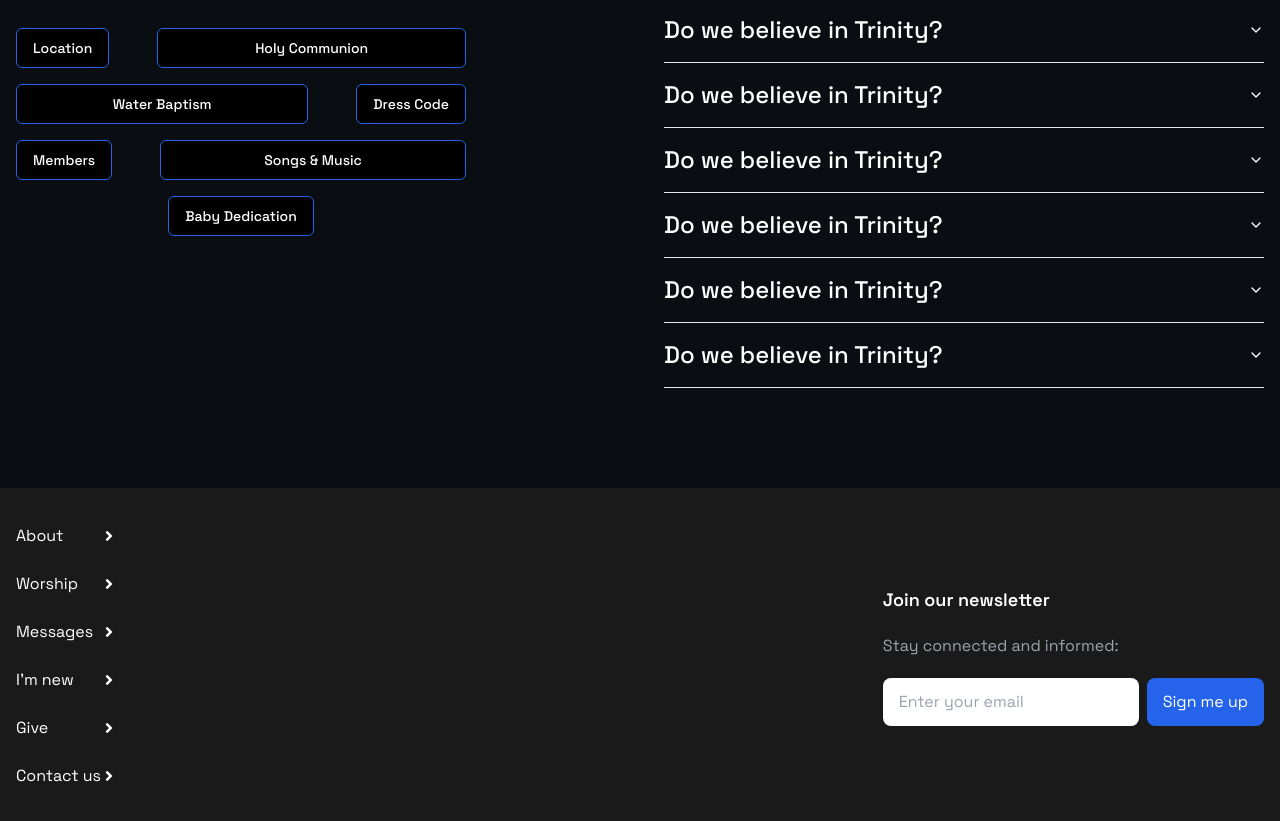
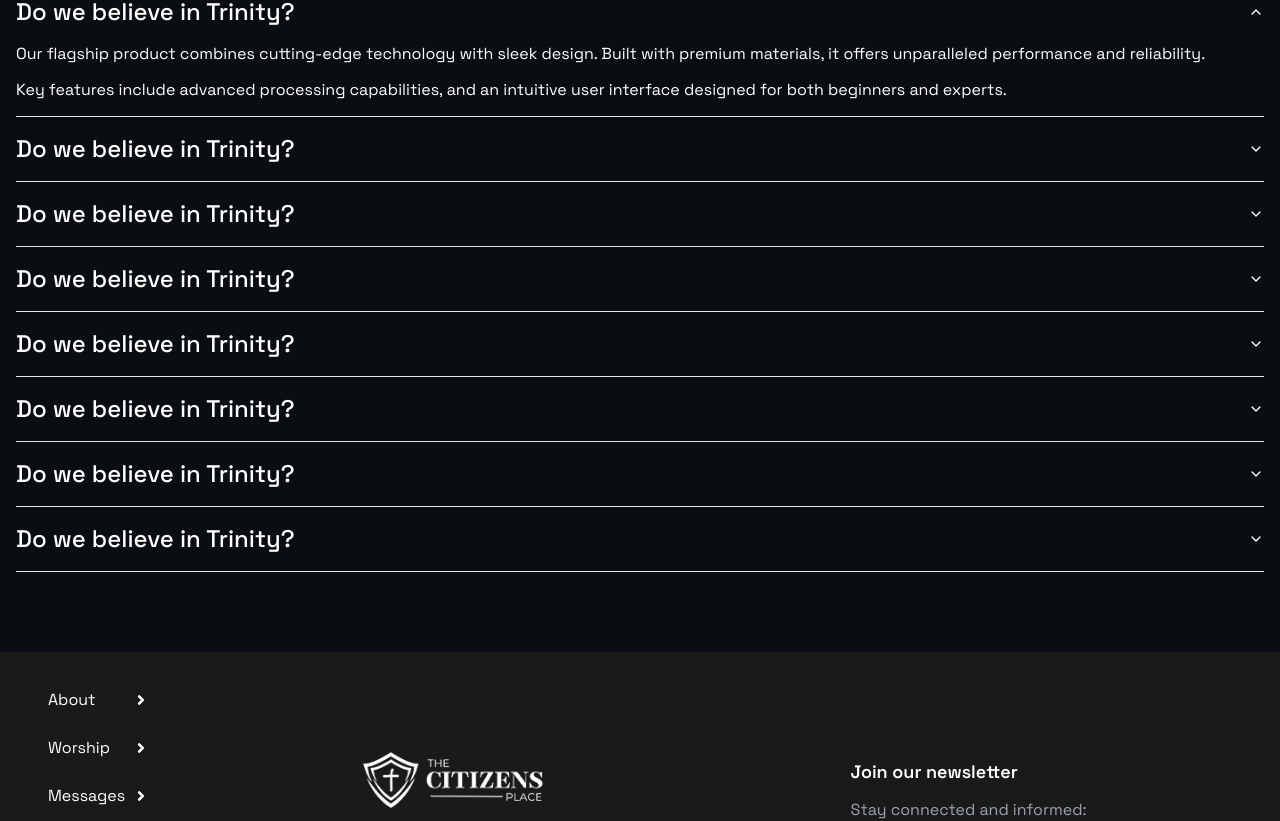
Before and after one commit to LogicSense29/the_citizens, a Next.js app: page /im-new in a window 1280 px wide. Shown: the part 1601-2422 px from the top of the page. Built offline with nearby package versions, Linux system fonts and the light colour scheme.

Commit message:
extra changes

```diff
--- a/app/im-new/page.js
+++ b/app/im-new/page.js
@@ -16,69 +16,68 @@ import React from "react";
 
 function ImNewPageContent() {
   return (
-    <main className="    w-full">
-      <div className="w-full bg-[#0a0d11] pt-[180px] min-h-screen">
+    <main className='    w-full'>
+      <div className='w-full bg-[#0a0d11] pt-[180px] min-h-screen'>
         {/* Conviction Section */}
-        <div className="container w-full h-auto py-8 sm:py-12 pb-8 px-4">
-          <h2 className="text-accent text-2xl sm:text-4xl font-bold text-center">
+        <div className='container w-full h-auto py-8 sm:py-12 pb-8 px-4'>
+          <h2 className='text-accent text-2xl sm:text-4xl font-bold text-center'>
             Our Convictions
           </h2>
-          <p className="text-white text-base sm:text-2xl max-w-3xl mx-auto text-center mt-4 sm:mt-6">
+          <p className='text-white text-base sm:text-2xl max-w-3xl mx-auto text-center mt-4 sm:mt-6'>
             While our approach remains contemporary, our beliefs stand the test
             of time. Our methods may grow, but these core beliefs will forever
             remain the foundation of LifePoints.
           </p>
           <Accordion
-            type="single"
+            type='single'
             collapsible
-            className="w-full mt-3"
-            defaultValue="item-1"
-          >
-            <AccordionItem value="item-1">
-              <AccordionTrigger className=" text-2xl">
+            className='w-full mt-3'
+            defaultValue='item-1'>
+            <AccordionItem value='item-1'>
+              <AccordionTrigger className=' text-2xl'>
                 Do we believe in Trinity?
               </AccordionTrigger>
-              <AccordionContent className="flex flex-col gap-4 text-balance">
-                <p className=" text-[1rem]">
+              <AccordionContent className='flex flex-col gap-4 text-balance'>
+                <p className=' text-[1rem]'>
                   Our flagship product combines cutting-edge technology with
                   sleek design. Built with premium materials, it offers
                   unparalleled performance and reliability.
                 </p>
-                <p className=" text-[1rem]">
+                <p className=' text-[1rem]'>
                   Key features include advanced processing capabilities, and an
                   intuitive user interface designed for both beginners and
                   experts.
                 </p>
               </AccordionContent>
             </AccordionItem>
-            <AccordionItem value="item-2">
-              <AccordionTrigger className=" text-2xl">
+            <AccordionItem value='item-2'>
+              <AccordionTrigger className=' text-2xl'>
                 Do we believe in Trinity?
               </AccordionTrigger>
-              <AccordionContent className="flex flex-col gap-4 text-balance">
-                <p className=" text-[1rem]">
+              <AccordionContent className='flex flex-col gap-4 text-balance'>
+                <p className=' text-[1rem]'>
                   We offer worldwide shipping through trusted courier partners.
                   Standard delivery takes 3-5 business days, while express
                   shipping ensures delivery within 1-2 business days.
                 </p>
-                <p className=" text-[1rem]">
+                <p className=' text-[1rem]'>
                   All orders are carefully packaged and fully insured. Track
                   your shipment in real-time through our dedicated tracking
                   portal.
                 </p>
               </AccordionContent>
             </AccordionItem>
-            <AccordionItem value="item-3">
-              <AccordionTrigger className=" text-2xl">
+            <AccordionItem value='item-3'>
+              <AccordionTrigger className=' text-2xl'>
                 Do we believe in Trinity?
               </AccordionTrigger>
-              <AccordionContent className="flex flex-col gap-4 text-balance">
-                <p className=" text-[1rem]">
+              <AccordionContent className='flex flex-col gap-4 text-balance'>
+                <p className=' text-[1rem]'>
                   We stand behind our products with a comprehensive 30-day
                   return policy. If you&apos;re not completely satisfied, simply
                   return the item in its original condition.
                 </p>
-                <p className=" text-[1rem]">
+                <p className=' text-[1rem]'>
                   Our hassle-free return process includes free return shipping
                   and full refunds processed within 48 hours of receiving the
                   returned item.
@@ -89,23 +88,23 @@ function ImNewPageContent() {
         </div>
       </div>
       {/* Salvation Prayer Section */}
-      <div className="w-full text-black">
-        <div className="container text-center w-full h-auto py-8 sm:py-12 mb-8 px-4">
-          <h1 className="text-black text-4xl font-bold">Salvation Prayer</h1>
-          <p className="font-semibold">
+      <div className='w-full text-black'>
+        <div className='container text-center w-full h-auto py-8 sm:py-12 mb-8 px-4'>
+          <h1 className='text-black text-4xl font-bold'>Salvation Prayer</h1>
+          <p className='font-semibold'>
             Have you ever made Jesus the Lord and Savior of your life?
           </p>
-          <p className="font-semibold">
+          <p className='font-semibold'>
             If not, pray this prayer and start a new life in Christ.
           </p>{" "}
-          <div className="border border-[#006CFF] border-t-0 p-4">
-            <div className="flex justify-center items-center gap-12 mb-4">
-              <div className="flex-1 border-b border-[#006CFF] mt-2 max-w-[550px]"></div>
-              <span className="font-semibold">Dear God,</span>
-              <div className="flex-1 border-b border-[#006CFF] mt-2 max-w-[550px]"></div>
+          <div className='border border-[#006CFF] border-t-0 p-4'>
+            <div className='flex justify-center items-center gap-12 mb-4'>
+              <div className='flex-1 border-b border-[#006CFF] mt-2 max-w-[550px]'></div>
+              <span className='font-semibold'>Dear God,</span>
+              <div className='flex-1 border-b border-[#006CFF] mt-2 max-w-[550px]'></div>
             </div>
-            <div className="">
-              <p className=" font-semibold">
+            <div className=''>
+              <p className=' font-semibold'>
                 I come to You in the Name of Jesus. I admit that I am not right
                 with You, and I want to be right with You. I ask You to forgive
                 me of all my sins. The Bible says if I confess with my mouth
@@ -114,7 +113,7 @@ function ImNewPageContent() {
                 my heart and I confess with my mouth that Jesus is the Lord and
                 Savior of my life. Thank You for saving me!
               </p>
-              <p className=" font-semibold mb-4">
+              <p className=' font-semibold mb-4'>
                 In Jesus’ Name, I pray. Amen.
               </p>
             </div>
@@ -122,23 +121,23 @@ function ImNewPageContent() {
         </div>
       </div>
       {/* Faq Section  */}
-      <div className=" bg-[#0a0d11] pb-8">
-        <div className="container w-full h-auto py-8 sm:py-12 px-4 flex gap-12 items-center justify-center min-h-screen">
-          <div className=" flex-1">
-            <h2 className="text-white text-start text-6xl sm:text-4xl font-bold">
+      <div className=' bg-[#0a0d11] pb-8'>
+        <div className='container w-full h-auto py-8 sm:py-12 px-4 flex-col gap-12 items-center justify-center min-h-screen'>
+          <div className=' flex-1'>
+            <h2 className='text-white text-start text-6xl sm:text-4xl font-bold'>
               FAQs
             </h2>
-            <p className="text-white text-base sm:text-2xl max-w-xl text-start mt-4 sm:mt-6">
+            <p className='text-white text-base sm:text-2xl max-w-xl text-start mt-4 sm:mt-6'>
               Everything you ned to know about The Citizen's Place Church
             </p>
-            <div className="mt-6 max-w-[450px] ">
+            <div className='mt-6 max-w-xl flex flex-wrap justify-between'>
               {/* item  */}
-              <div className="flex gap-12 mb-4">
-                <div className="flex-2">
+              <div className='flex gap-6 mb-4'>
+                <div className=''>
                   <TooltipProvider delayDuration={100}>
                     <Tooltip>
                       <TooltipTrigger asChild>
-                        <Button variant="outline" className="w-full">
+                        <Button variant='outline' className='w-full'>
                           Location
                         </Button>
                       </TooltipTrigger>
@@ -148,11 +147,11 @@ function ImNewPageContent() {
                     </Tooltip>
                   </TooltipProvider>
                 </div>
-                <div className="flex-1">
+                <div className=''>
                   <TooltipProvider delayDuration={100}>
                     <Tooltip>
                       <TooltipTrigger asChild>
-                        <Button variant="outline" className="w-full">
+                        <Button variant='outline' className='w-full'>
                           Holy Communion
                         </Button>
                       </TooltipTrigger>
@@ -164,12 +163,12 @@ function ImNewPageContent() {
                 </div>
               </div>
               {/* item  */}
-              <div className="flex gap-12 mb-4">
-                <div className="flex-1">
+              <div className='flex gap-6 mb-4'>
+                <div className=''>
                   <TooltipProvider delayDuration={100}>
                     <Tooltip>
                       <TooltipTrigger asChild>
-                        <Button variant="outline" className="w-full">
+                        <Button variant='outline' className='w-full'>
                           Water Baptism
                         </Button>
                       </TooltipTrigger>
@@ -179,11 +178,11 @@ function ImNewPageContent() {
                     </Tooltip>
                   </TooltipProvider>
                 </div>
-                <div className="flex-2">
+                <div className=''>
                   <TooltipProvider delayDuration={100}>
                     <Tooltip>
                       <TooltipTrigger asChild>
-                        <Button variant="outline" className="w-full">
+                        <Button variant='outline' className='w-full'>
                           Dress Code
                         </Button>
                       </TooltipTrigger>
@@ -195,12 +194,12 @@ function ImNewPageContent() {
                 </div>
               </div>
               {/* item  */}
-              <div className="flex gap-12 mb-4">
-                <div className="flex-2">
+              <div className='flex gap-12 mb-4'>
+                <div className=''>
                   <TooltipProvider delayDuration={100}>
                     <Tooltip>
                       <TooltipTrigger asChild>
-                        <Button variant="outline" className="w-full">
+                        <Button variant='outline' className='w-full'>
                           Members
                         </Button>
                       </TooltipTrigger>
@@ -210,11 +209,11 @@ function ImNewPageContent() {
                     </Tooltip>
                   </TooltipProvider>
                 </div>
-                <div className="flex-1">
+                <div className=''>
                   <TooltipProvider delayDuration={100}>
                     <Tooltip>
                       <TooltipTrigger asChild>
-                        <Button variant="outline" className="w-full">
+                        <Button variant='outline' className='w-full'>
                           Songs & Music
                         </Button>
                       </TooltipTrigger>
@@ -226,12 +225,12 @@ function ImNewPageContent() {
                 </div>
               </div>
               {/* item  */}
-              <div className="flex items-center justify-center gap-12">
-                <div className="">
+              <div className='flex gap-12'>
+                <div className=''>
                   <TooltipProvider delayDuration={100}>
                     <Tooltip>
                       <TooltipTrigger asChild>
-                        <Button variant="outline" className="w-full">
+                        <Button variant='outline' className='w-full'>
                           Baby Dedication
                         </Button>
                       </TooltipTrigger>
@@ -245,141 +244,140 @@ function ImNewPageContent() {
             </div>
           </div>
           <Accordion
-            type="single"
+            type='single'
             collapsible
-            className="w-full mt-3 flex-1"
-            defaultValue="item-1"
-          >
-            <AccordionItem value="item-1">
-              <AccordionTrigger className=" text-2xl">
+            className='w-full mt-3 flex-1'
+            defaultValue='item-1'>
+            <AccordionItem value='item-1'>
+              <AccordionTrigger className=' text-2xl'>
                 Do we believe in Trinity?
               </AccordionTrigger>
-              <AccordionContent className="flex flex-col gap-4 text-balance">
-                <p className=" text-[1rem]">
+              <AccordionContent className='flex flex-col gap-4 text-balance'>
+                <p className=' text-[1rem]'>
                   Our flagship product combines cutting-edge technology with
                   sleek design. Built with premium materials, it offers
                   unparalleled performance and reliability.
                 </p>
-                <p className=" text-[1rem]">
+                <p className=' text-[1rem]'>
                   Key features include advanced processing capabilities, and an
                   intuitive user interface designed for both beginners and
                   experts.
                 </p>
               </AccordionContent>
             </AccordionItem>
-            <AccordionItem value="item-2">
-              <AccordionTrigger className=" text-2xl">
+            <AccordionItem value='item-2'>
+              <AccordionTrigger className=' text-2xl'>
                 Do we believe in Trinity?
               </AccordionTrigger>
-              <AccordionContent className="flex flex-col gap-4 text-balance">
-                <p className=" text-[1rem]">
+              <AccordionContent className='flex flex-col gap-4 text-balance'>
+                <p className=' text-[1rem]'>
                   We offer worldwide shipping through trusted courier partners.
                   Standard delivery takes 3-5 business days, while express
                   shipping ensures delivery within 1-2 business days.
                 </p>
-                <p className=" text-[1rem]">
+                <p className=' text-[1rem]'>
                   All orders are carefully packaged and fully insured. Track
                   your shipment in real-time through our dedicated tracking
                   portal.
                 </p>
               </AccordionContent>
             </AccordionItem>
-            <AccordionItem value="item-3">
-              <AccordionTrigger className=" text-2xl">
+            <AccordionItem value='item-3'>
+              <AccordionTrigger className=' text-2xl'>
                 Do we believe in Trinity?
               </AccordionTrigger>
-              <AccordionContent className="flex flex-col gap-4 text-balance">
-                <p className=" text-[1rem]">
+              <AccordionContent className='flex flex-col gap-4 text-balance'>
+                <p className=' text-[1rem]'>
                   We stand behind our products with a comprehensive 30-day
                   return policy. If you&apos;re not completely satisfied, simply
                   return the item in its original condition.
                 </p>
-                <p className=" text-[1rem]">
+                <p className=' text-[1rem]'>
                   Our hassle-free return process includes free return shipping
                   and full refunds processed within 48 hours of receiving the
                   returned item.
                 </p>
               </AccordionContent>
             </AccordionItem>
-            <AccordionItem value="item-4">
-              <AccordionTrigger className=" text-2xl">
+            <AccordionItem value='item-4'>
+              <AccordionTrigger className=' text-2xl'>
                 Do we believe in Trinity?
               </AccordionTrigger>
-              <AccordionContent className="flex flex-col gap-4 text-balance">
-                <p className=" text-[1rem]">
+              <AccordionContent className='flex flex-col gap-4 text-balance'>
+                <p className=' text-[1rem]'>
                   We stand behind our products with a comprehensive 30-day
                   return policy. If you&apos;re not completely satisfied, simply
                   return the item in its original condition.
                 </p>
-                <p className=" text-[1rem]">
+                <p className=' text-[1rem]'>
                   Our hassle-free return process includes free return shipping
                   and full refunds processed within 48 hours of receiving the
                   returned item.
                 </p>
               </AccordionContent>
             </AccordionItem>
-            <AccordionItem value="item-5">
-              <AccordionTrigger className=" text-2xl">
+            <AccordionItem value='item-5'>
+              <AccordionTrigger className=' text-2xl'>
                 Do we believe in Trinity?
               </AccordionTrigger>
-              <AccordionContent className="flex flex-col gap-4 text-balance">
-                <p className=" text-[1rem]">
+              <AccordionContent className='flex flex-col gap-4 text-balance'>
+                <p className=' text-[1rem]'>
                   We stand behind our products with a comprehensive 30-day
                   return policy. If you&apos;re not completely satisfied, simply
                   return the item in its original condition.
                 </p>
-                <p className=" text-[1rem]">
+                <p className=' text-[1rem]'>
                   Our hassle-free return process includes free return shipping
                   and full refunds processed within 48 hours of receiving the
                   returned item.
                 </p>
               </AccordionContent>
             </AccordionItem>
-            <AccordionItem value="item-3">
-              <AccordionTrigger className=" text-2xl">
+            <AccordionItem value='item-3'>
+              <AccordionTrigger className=' text-2xl'>
                 Do we believe in Trinity?
               </AccordionTrigger>
-              <AccordionContent className="flex flex-col gap-4 text-balance">
-                <p className=" text-[1rem]">
+              <AccordionContent className='flex flex-col gap-4 text-balance'>
+                <p className=' text-[1rem]'>
                   We stand behind our products with a comprehensive 30-day
                   return policy. If you&apos;re not completely satisfied, simply
                   return the item in its original condition.
                 </p>
-                <p className=" text-[1rem]">
+                <p className=' text-[1rem]'>
                   Our hassle-free return process includes free return shipping
                   and full refunds processed within 48 hours of receiving the
                   returned item.
                 </p>
               </AccordionContent>
             </AccordionItem>
-            <AccordionItem value="item-3">
-              <AccordionTrigger className=" text-2xl">
+            <AccordionItem value='item-3'>
+              <AccordionTrigger className=' text-2xl'>
                 Do we believe in Trinity?
               </AccordionTrigger>
-              <AccordionContent className="flex flex-col gap-4 text-balance">
-                <p className=" text-[1rem]">
+              <AccordionContent className='flex flex-col gap-4 text-balance'>
+                <p className=' text-[1rem]'>
                   We stand behind our products with a comprehensive 30-day
                   return policy. If you&apos;re not completely satisfied, simply
                   return the item in its original condition.
                 </p>
-                <p className=" text-[1rem]">
+                <p className=' text-[1rem]'>
                   Our hassle-free return process includes free return shipping
                   and full refunds processed within 48 hours of receiving the
                   returned item.
                 </p>
               </AccordionContent>
             </AccordionItem>
-            <AccordionItem value="item-3">
-              <AccordionTrigger className=" text-2xl">
+            <AccordionItem value='item-3'>
+              <AccordionTrigger className=' text-2xl'>
                 Do we believe in Trinity?
               </AccordionTrigger>
-              <AccordionContent className="flex flex-col gap-4 text-balance">
-                <p className=" text-[1rem]">
+              <AccordionContent className='flex flex-col gap-4 text-balance'>
+                <p className=' text-[1rem]'>
                   We stand behind our products with a comprehensive 30-day
                   return policy. If you&apos;re not completely satisfied, simply
                   return the item in its original condition.
                 </p>
-                <p className=" text-[1rem]">
+                <p className=' text-[1rem]'>
                   Our hassle-free return process includes free return shipping
                   and full refunds processed within 48 hours of receiving the
                   returned item.
--- a/components/Footer.js
+++ b/components/Footer.js
@@ -1,4 +1,6 @@
 "use client";
+import Image from "next/image";
+import Link from "next/link";
 import { FaAngleRight, FaFacebook, FaInstagram, FaLinkedin, FaTwitter } from "react-icons/fa";
 
 
@@ -7,7 +9,7 @@ export default function Footer() {
   const year = date.getFullYear()
   return (
     <footer className='bg-[#1A1A1A] text-white py-8'>
-      <div className='container mx-auto px-4 flex flex-col gap-8'>
+      <div className='px-4 md:px-12 mx-auto px-4 flex flex-col gap-8'>
         <div className='w-full flex flex-col md:flex-row justify-between items-start md:items-center gap-8'>
           {/* Navigation Section */}
           <div className='flex flex-col space-y-4'>
@@ -48,8 +50,22 @@ export default function Footer() {
               <FaAngleRight className='' />
             </a>
           </div>
+
+          <div className='flex flex-col space-y-2 w-full md:w-auto'>
+            <Link href={"/"}>
+              <Image
+                src='/logo.png'
+                className='w-[180px] h-auto'
+                alt='Logo'
+                width={100}
+                height={100}
+              />
+            </Link>
+            <h3>A Place Like Home</h3>
+            <p>No 7 Farayola street, Bodija, Ibadan.</p>
+          </div>
           {/* Newsletter Section */}
-          <div className='flex flex-col space-y-4 w-full md:w-auto'>
+          <div className='flex flex-col space-y-2 w-full md:w-auto'>
             <h3 className='text-lg font-semibold'>Join our newsletter</h3>
             <p className='text-gray-400'>Stay connected and informed:</p>
             <div className='flex flex-col sm:flex-row gap-2 w-full'>
--- a/components/MobileNav.js
+++ b/components/MobileNav.js
@@ -46,7 +46,7 @@ export default function MobileNav() {
               <Link
                 href={link.href}
                 className={cn(
-                  "transition-colors hover:text-zinc-900 dark:hover:text-zinc-100 focus:outline-none focus-visible:ring-2 focus-visible:ring-offset-2 focus-visible:ring-black dark:focus-visible:ring-white rounded",
+                  "transition-colors hover:text-zinc-900 dark:hover:text-zinc-100 focus:outline-none focus-visible:ring-2 focus-visible:ring-offset-2 focus-visible:ring-black dark:focus-visible:ring-white rounded w-full",
                   pathname === link.href
                     ? "text-white"
                     : "text-zinc-600 dark:text-zinc-400"
```
Also changed, not shown: app/page.js (+45 -8 lines), app/worship/page.js (+5 -5 lines), 1 other file (tests, documents, lock files or other folders).
